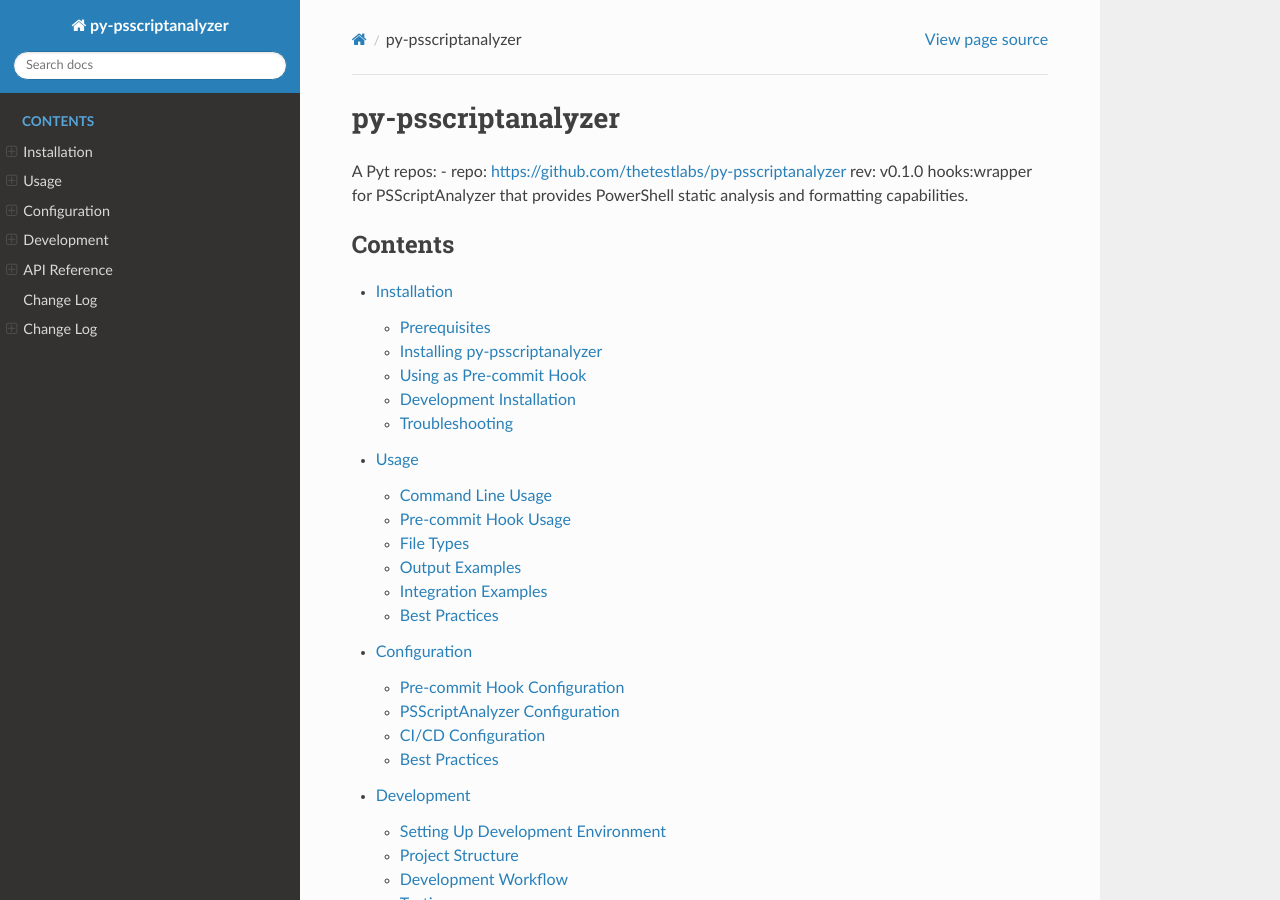
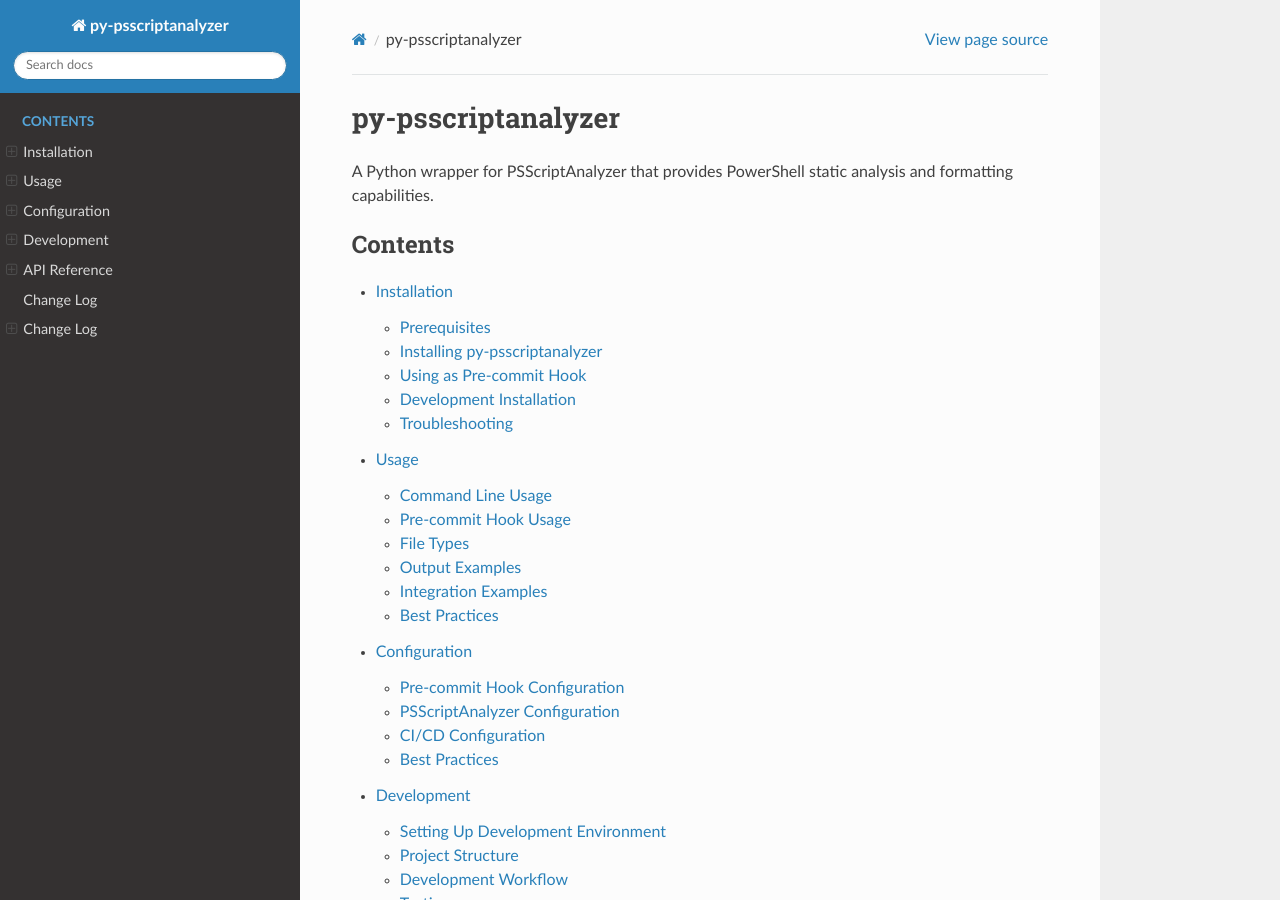
Before and after one commit to thetestlabs/py-psscriptanalyzer, a Sphinx documentation site: the page built from docs/index.md, in a window 1280 px wide and 900 px high. Built offline with Sphinx 7.4.7 and the Read the Docs theme 3.1.0, drawn with Linux system fonts in a browser that asks for light colours.

Commit message:
refactor(docs): simplify documentation structure to use only Markdown
- Remove redundant index.rst file that was just wrapping index.md
- Add explicit root_doc setting in conf.py to use index.md directly
- Fix corrupted text in index.md description line
- Consolidate to single Markdown-based documentation structure

This eliminates redundancy between RST and Markdown files while
maintaining full Sphinx functionality through MyST parser.

````diff
--- a/docs/conf.py
+++ b/docs/conf.py
@@ -14,6 +14,9 @@
 
 # -- General configuration ---------------------------------------------------
 # https://www.sphinx-doc.org/en/master/usage/configuration.html#general-configuration
+
+# Root document (use index.md with MyST parser)
+root_doc = "index"
 
 extensions = [
     "sphinx.ext.autodoc",
--- a/docs/index.md
+++ b/docs/index.md
@@ -1,9 +1,6 @@
 # py-psscriptanalyzer
 
-A Pyt  repos:
-    - repo: https://github.com/thetestlabs/py-psscriptanalyzer
-       rev: v0.1.0
-       hooks:wrapper for PSScriptAnalyzer that provides PowerShell static analysis and formatting capabilities.
+A Python wrapper for PSScriptAnalyzer that provides PowerShell static analysis and formatting capabilities.
 
 ```{toctree}
 :maxdepth: 2
--- a/docs/index.rst
+++ /dev/null
@@ -1,5 +0,0 @@
-py-psscriptanalyzer Documentation
-==================================
-
-.. include:: index.md
-   :parser: myst_parser.sphinx_
````
